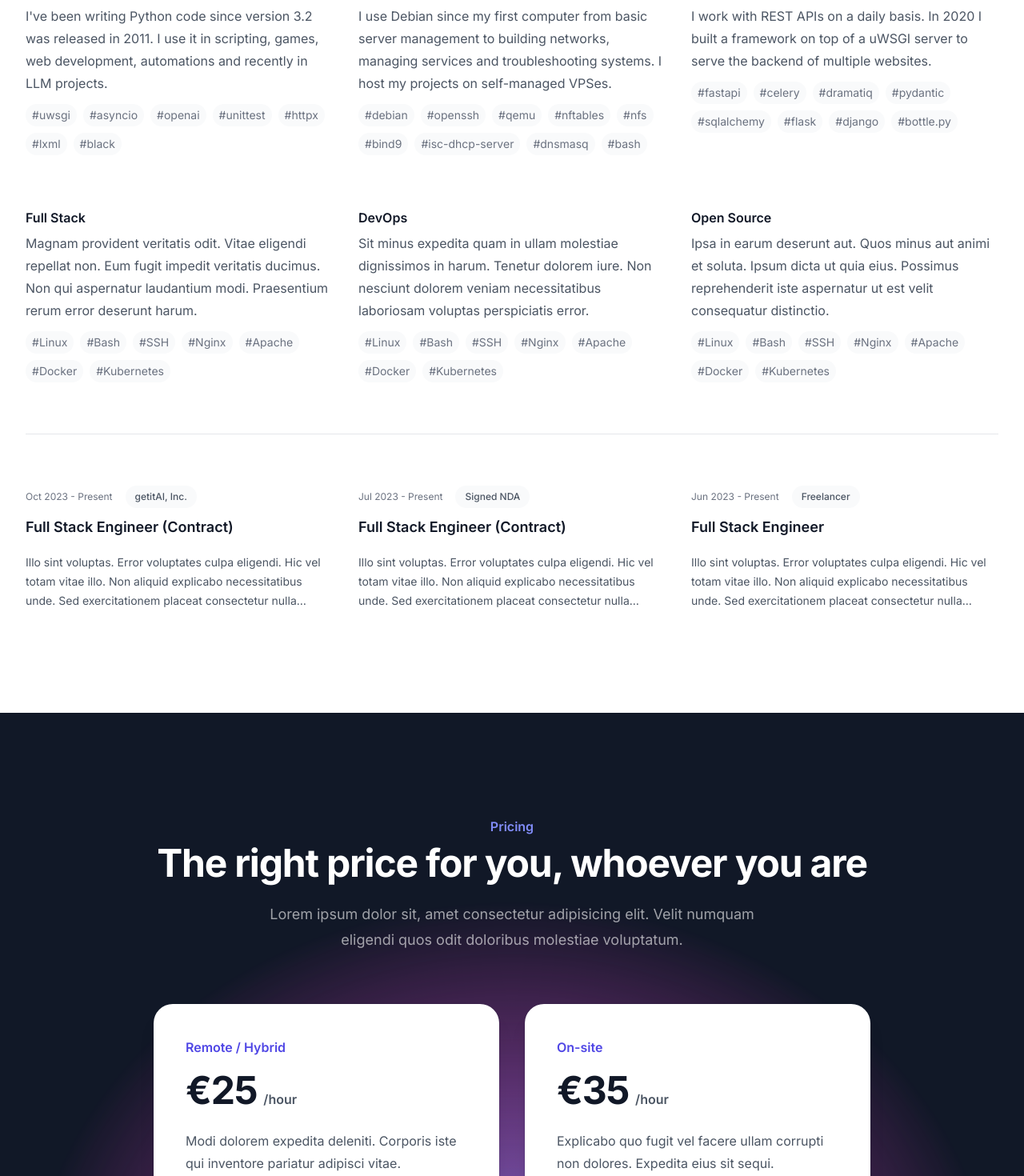
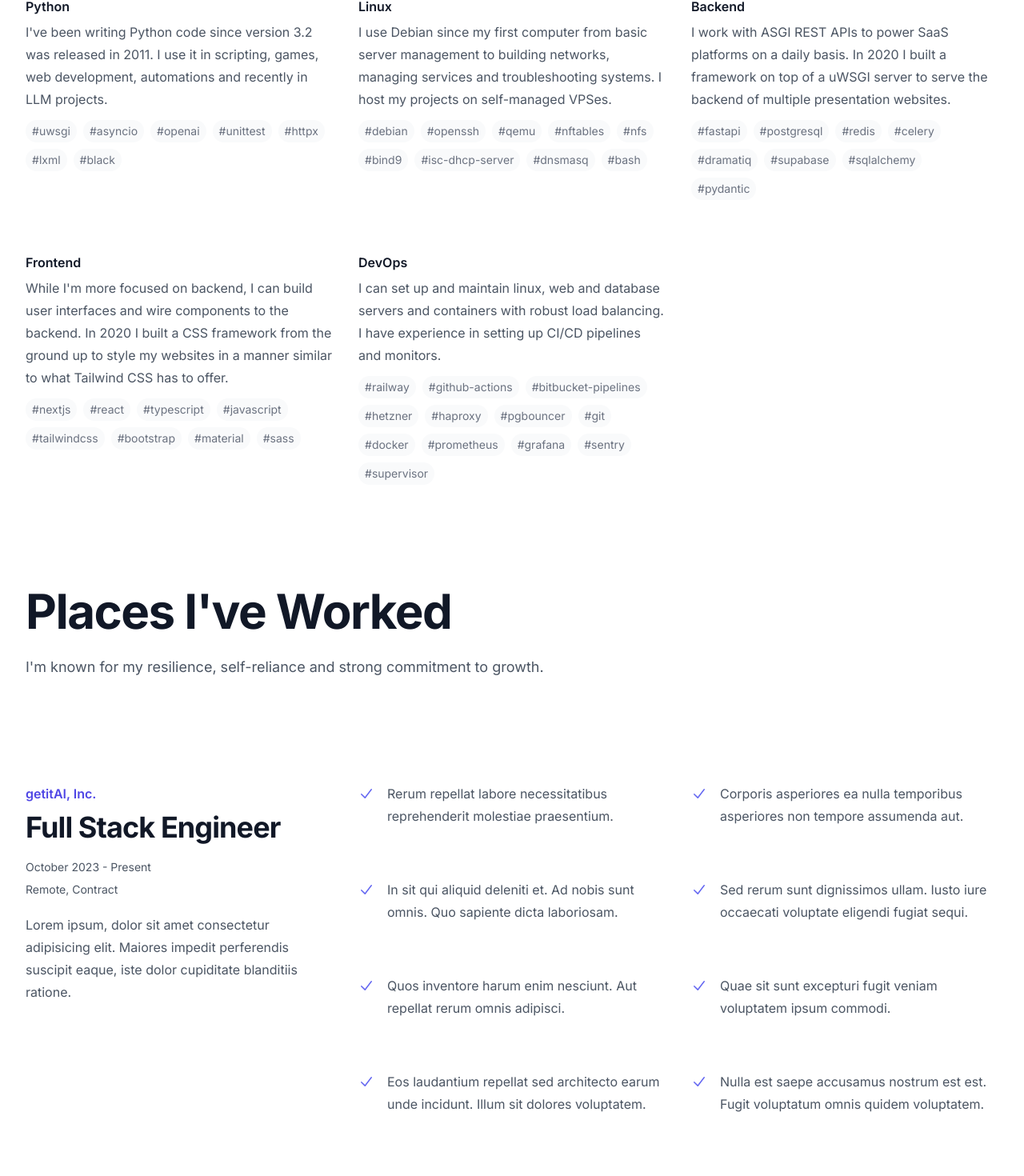
Before and after one commit to luca-matei/lucamatei.eu, a Next.js app: page / in a window 1280 px wide. Shown: the part 882-2352 px from the top of the page at 80% size. Built offline with nearby package versions, Linux system fonts and the light colour scheme.

Commit message:
More content

```diff
--- a/src/app/(app-sections)/experience.tsx
+++ b/src/app/(app-sections)/experience.tsx
@@ -1,64 +1,104 @@
+import { CheckIcon } from '@heroicons/react/20/solid'
+
 const workplaces = [
   {
-    id: 1,
+    period: 'Oct 2023 - Present',
+    company: 'getitAI, Inc.',
     title: 'Full Stack Engineer (Contract)',
-    href: '#',
-    description:
-      'Illo sint voluptas. Error voluptates culpa eligendi. Hic vel totam vitae illo. Non aliquid explicabo necessitatibus unde. Sed exercitationem placeat consectetur nulla deserunt vel. Iusto corrupti dicta.',
-    period: 'Oct 2023 - Present',
-    category: { title: 'getitAI, Inc.', href: '#' },
+    bullets: [
+      "Contributed to the development and enhancement of the knowledge base infrastructure for AI-driven sales agents, involving tasks such as refining database functionalities, optimizing storage connections, and improving search algorithms.",
+      "Assisted in the onboarding process for new team members, ensuring a smooth integration into our project environment.",
+      "Implemented a versatile global component that enables pagination, full-text search, filtering, and sorting capabilities for dynamically updated tables, enhancing user experience and data accessibility.",
+    ],
   },
   {
-    id: 2,
+    period: 'Jul 2023 - Present',
+    company: 'Signed NDA',
     title: 'Full Stack Engineer (Contract)',
-    href: '#',
-    description:
-      'Illo sint voluptas. Error voluptates culpa eligendi. Hic vel totam vitae illo. Non aliquid explicabo necessitatibus unde. Sed exercitationem placeat consectetur nulla deserunt vel. Iusto corrupti dicta.',
-    period: 'Jul 2023 - Present',
-    category: { title: 'Signed NDA', href: '#' },
+    bullets: [
+        "Actively contributed to the design and development of essential API components, ensuring robust and scalable solutions from the ground up.",
+        "Engaged in peer code reviews, providing constructive feedback to enhance code quality and team collaboration.",
+        "Led the complete redesign and implementation of a high-capacity system across multiple servers, optimizing for user-customizable request handling and efficiency.",
+        "Developed and integrated a comprehensive credits system for the API, working with third-party subscription managers like Outseta to enhance user experience.",
+        "Significantly improved API performance by overhauling its architecture, resulting in increased development speed, stability, scalability, and flexibility.",
+        "Managed various DevOps tasks, including the setup of advanced CI/CD pipelines, load balancers, and databases, and performed maintenance on both bare-metal servers and VPSes, prioritizing security and high-availability.",
+    ],
   },
   {
-    id: 3,
+    period: 'Jun 2023 - Present',
+    company: 'Freelancer',
     title: 'Full Stack Engineer',
-    href: '#',
-    description:
-      'Illo sint voluptas. Error voluptates culpa eligendi. Hic vel totam vitae illo. Non aliquid explicabo necessitatibus unde. Sed exercitationem placeat consectetur nulla deserunt vel. Iusto corrupti dicta.',
-    period: 'Jun 2023 - Present',
-    category: { title: 'Freelancer', href: '#' },
+    bullets: [],
+  },
+]
+
+const features = [
+  {
+    name: 'Invite team members',
+    description: 'Rerum repellat labore necessitatibus reprehenderit molestiae praesentium.',
+  },
+  { name: 'List view', description: 'Corporis asperiores ea nulla temporibus asperiores non tempore assumenda aut.' },
+  {
+    name: 'Keyboard shortcuts',
+    description: 'In sit qui aliquid deleniti et. Ad nobis sunt omnis. Quo sapiente dicta laboriosam.',
+  },
+  {
+    name: 'Calendars',
+    description: 'Sed rerum sunt dignissimos ullam. Iusto iure occaecati voluptate eligendi fugiat sequi.',
+  },
+  { name: 'Notifications', description: 'Quos inventore harum enim nesciunt. Aut repellat rerum omnis adipisci.' },
+  { name: 'Boards', description: 'Quae sit sunt excepturi fugit veniam voluptatem ipsum commodi.' },
+  {
+    name: 'Reporting',
+    description: 'Eos laudantium repellat sed architecto earum unde incidunt. Illum sit dolores voluptatem.',
+  },
+  {
+    name: 'Mobile app',
+    description: 'Nulla est saepe accusamus nostrum est est. Fugit voluptatum omnis quidem voluptatem.',
   },
 ]
 
 export default function Experience() {
   return (
-    <div className="pb-24 sm:pb-32">
-      <div className="mx-auto max-w-7xl px-6 lg:px-8">
-        <div className="mx-auto mt-10 grid max-w-2xl grid-cols-1 gap-x-8 gap-y-16 border-t border-gray-200 pt-10 sm:mt-16 sm:pt-16 lg:mx-0 lg:max-w-none lg:grid-cols-3">
-          {workplaces.map((workplace) => (
-            <article key={workplace.id} className="flex max-w-xl flex-col items-start justify-between">
-              <div className="flex items-center gap-x-4 text-xs">
-                <span className="text-gray-500">
-                  {workplace.period}
-                </span>
-                <a
-                  href={workplace.category.href}
-                  className="relative z-10 rounded-full bg-gray-50 px-3 py-1.5 font-medium text-gray-600 hover:bg-gray-100"
-                >
-                  {workplace.category.title}
-                </a>
-              </div>
-              <div className="group relative">
-                <h3 className="mt-3 text-lg font-semibold leading-6 text-gray-900 group-hover:text-gray-600">
-                  <a href={workplace.href}>
-                    <span className="absolute inset-0" />
-                    {workplace.title}
-                  </a>
-                </h3>
-                <p className="mt-5 line-clamp-3 text-sm leading-6 text-gray-600">{workplace.description}</p>
-              </div>
-            </article>
-          ))}
+    <>
+      <div className="pt-24 sm:pt-32">
+        <div className="mx-auto max-w-7xl px-6 lg:px-8">
+          <div className="mx-auto max-w-2xl lg:mx-0">
+            <h2 className="text-4xl font-bold tracking-tight text-gray-900 sm:text-6xl">Places I've Worked</h2>
+            <p className="mt-6 text-lg leading-8 text-gray-600">
+              I'm known for my resilience, self-reliance and strong commitment to growth.
+            </p>
+          </div>
         </div>
       </div>
-    </div>
+      <div className="py-24 sm:py-32">
+        <div className="mx-auto max-w-7xl px-6 lg:px-8">
+          <div
+              className="mx-auto grid max-w-2xl grid-cols-1 gap-x-8 gap-y-16 sm:gap-y-20 lg:mx-0 lg:max-w-none lg:grid-cols-3">
+            <div>
+              <h2 className="text-base font-semibold leading-7 text-indigo-600">getitAI, Inc.</h2>
+              <p className="mt-2 text-3xl font-bold tracking-tight text-gray-900 sm:text-4xl">Full Stack Engineer</p>
+              <h3 className="mt-4 text-sm leading-7 text-gray-600">October 2023 - Present</h3>
+              <h3 className="text-sm leading-7 text-gray-600">Remote, Contract</h3>
+              <p className="mt-4 text-base leading-7 text-gray-600">
+                Lorem ipsum, dolor sit amet consectetur adipisicing elit. Maiores impedit perferendis suscipit eaque,
+                iste
+                dolor cupiditate blanditiis ratione.
+              </p>
+            </div>
+            <dl className="col-span-2 grid grid-cols-1 gap-x-8 gap-y-10 text-base leading-7 text-gray-600 sm:grid-cols-2 lg:gap-y-16">
+                {features.map((feature) => (
+                  <div key={feature.name} className="relative pl-9">
+                    <dt>
+                      <CheckIcon className="absolute left-0 top-1 h-5 w-5 text-indigo-500" aria-hidden="true" />
+                      {feature.description}
+                    </dt>
+                  </div>
+                ))}
+              </dl>
+            </div>
+          </div>
+        </div>
+    </>
   )
 }
--- a/src/app/(app-sections)/hero.tsx
+++ b/src/app/(app-sections)/hero.tsx
@@ -25,7 +25,7 @@ export default function Hero() {
       </svg>
       <rect width="100%" height="100%" strokeWidth={0} fill="url(#83fd4e5a-9d52-42fc-97b6-718e5d7ee527)"/>
     </svg>
-            <div className="mx-auto max-w-7xl px-6 py-24 sm:py-32 lg:flex lg:items-center lg:gap-x-10 lg:px-8 lg:py-40">
+    <div className="mx-auto max-w-7xl px-6 pt-24 sm:pt-32 lg:flex lg:items-center lg:gap-x-10 lg:px-8 lg:pt-40">
       <div className="mx-auto max-w-2xl lg:mx-0 lg:flex-auto">
           <p className="text-base font-semibold leading-7 text-indigo-600">Full Stack Engineer</p>
           <h2 className="mt-2 text-4xl font-bold tracking-tight text-gray-900 sm:text-6xl">Hi. I&apos;m
--- a/src/app/(app-sections)/skills.tsx
+++ b/src/app/(app-sections)/skills.tsx
@@ -14,38 +14,38 @@ const features = [
   {
     name: 'Backend',
     description:
-      'I work with REST APIs on a daily basis. In 2020 I built a framework on top of a uWSGI server to serve the backend of multiple websites.',
-    tags: ['fastapi', 'celery', 'dramatiq', 'pydantic', 'sqlalchemy', 'flask', 'django', 'bottle.py'],
+      'I work with ASGI REST APIs to power SaaS platforms on a daily basis. In 2020 I built a framework on top of a uWSGI server to serve the backend of multiple presentation websites.',
+    tags: ['fastapi', 'postgresql', 'redis', 'celery', 'dramatiq', 'supabase', 'sqlalchemy', 'pydantic'],
   },
   {
-    name: 'Full Stack',
+    name: 'Frontend',
     description:
-      'Magnam provident veritatis odit. Vitae eligendi repellat non. Eum fugit impedit veritatis ducimus. Non qui aspernatur laudantium modi. Praesentium rerum error deserunt harum.',
-    tags: ['Linux', 'Bash', 'SSH', 'Nginx', 'Apache', 'Docker', 'Kubernetes'],
+      "While I'm more focused on backend, I can build user interfaces and wire components to the backend. In 2020 I built a CSS framework from the ground up to style my websites in a manner similar to what Tailwind CSS has to offer.",
+    tags: ['nextjs', 'react', 'typescript', 'javascript', 'tailwindcss', 'bootstrap', 'material', 'sass'],
   },
   {
     name: 'DevOps',
     description:
-      'Sit minus expedita quam in ullam molestiae dignissimos in harum. Tenetur dolorem iure. Non nesciunt dolorem veniam necessitatibus laboriosam voluptas perspiciatis error.',
-    tags: ['Linux', 'Bash', 'SSH', 'Nginx', 'Apache', 'Docker', 'Kubernetes'],
-  },
-  {
-    name: 'Open Source',
-    description:
-      'Ipsa in earum deserunt aut. Quos minus aut animi et soluta. Ipsum dicta ut quia eius. Possimus reprehenderit iste aspernatur ut est velit consequatur distinctio.',
-    tags: ['Linux', 'Bash', 'SSH', 'Nginx', 'Apache', 'Docker', 'Kubernetes'],
+      'I can set up and maintain linux, web and database servers and containers with robust load balancing. I have experience in setting up CI/CD pipelines and monitors.',
+    tags: ['railway', 'github-actions', 'bitbucket-pipelines', 'hetzner', 'haproxy', 'pgbouncer', 'git', 'docker', 'prometheus', 'grafana', 'sentry', 'supervisor'],
   },
 ]
 
 export default function Skills() {
   return (
+    <>
+      <div className="pt-24 sm:pt-32 lg:pt-40">
         <div className="mx-auto max-w-7xl px-6 lg:px-8">
           <div className="mx-auto max-w-2xl lg:mx-0">
-        <h2 className="text-3xl font-bold tracking-tight text-gray-900 sm:text-4xl">Skills I've Gained</h2>
+            <h2 className="text-4xl font-bold tracking-tight text-gray-900 sm:text-6xl">Skills I've Gained</h2>
             <p className="mt-6 text-lg leading-8 text-gray-600">
-          Here's what I've learned in 13 years of writing code and what I brought into my recent 6 months of professional work.
+              Here's what I've learned in 13 years of writing code and what I brought into my recent 6 months of professional
+            work.
             </p>
           </div>
+        </div>
+      </div>
+      <div className="mx-auto max-w-7xl px-6 lg:px-8">
         <dl className="mx-auto mt-16 grid max-w-2xl grid-cols-1 gap-x-8 gap-y-16 text-base leading-7 sm:grid-cols-2 lg:mx-0 lg:max-w-none lg:grid-cols-3">
           {features.map((feature) => (
             <div key={feature.name}>
@@ -64,5 +64,6 @@ export default function Skills() {
           ))}
         </dl>
       </div>
+    </>
   )
 }
```
Lines whose indentation alone changed are shown as unchanged.
